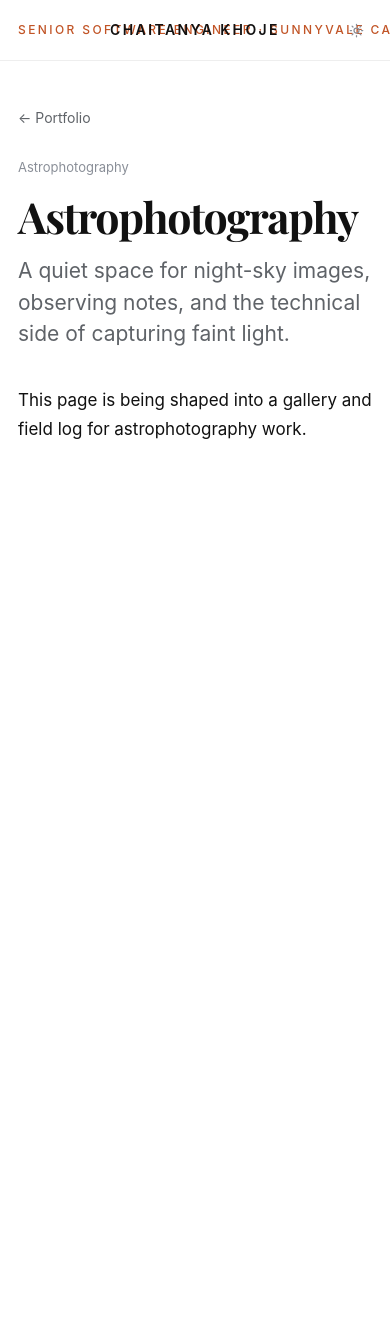
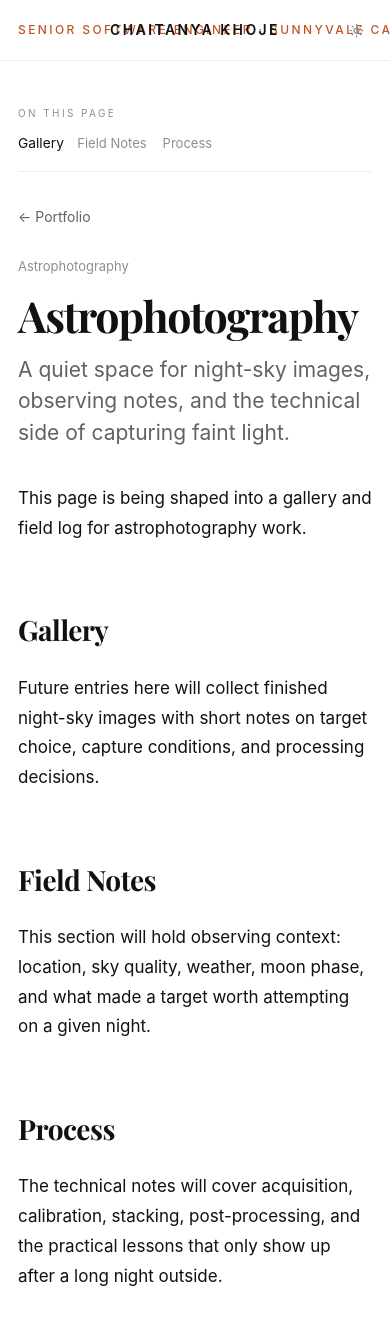
Before and after one commit to ChaitanyaKhoje/chaitanyakhoje.github.io, a Jekyll site: the page built from astrophotography.html, in a window 390 px wide and 1400 px high. Shown: the top 1325 px of the window. Built offline with Jekyll 4.4.1, drawn with Linux system fonts in a browser that asks for light colours; some web fonts are replaced.

Commit message:
feat: add article table of contents

```diff
--- /dev/null
+++ b/_includes/article_toc_script.html
@@ -0,0 +1,98 @@
+<script>
+(function() {
+  var bar = document.getElementById('progress-bar');
+  var prose = document.querySelector('.prose');
+  var toc = document.getElementById('article-toc-list');
+  var tocWrap = document.querySelector('.article-toc');
+  var toTop = document.getElementById('to-top-button');
+  if (!prose) return;
+
+  var headings = Array.prototype.slice.call(prose.querySelectorAll('h2, h3')).filter(function(heading) {
+    return heading.textContent.trim().length > 0;
+  });
+
+  function slugify(value) {
+    return value.toLowerCase()
+      .replace(/[^a-z0-9\s-]/g, '')
+      .trim()
+      .replace(/\s+/g, '-')
+      .replace(/-+/g, '-');
+  }
+
+  function ensureHeadingIds() {
+    var seen = {};
+    headings.forEach(function(heading) {
+      var base = heading.id || slugify(heading.textContent);
+      var id = base;
+      var count = 2;
+      while (seen[id] || document.getElementById(id) && document.getElementById(id) !== heading) {
+        id = base + '-' + count;
+        count += 1;
+      }
+      heading.id = id;
+      seen[id] = true;
+    });
+  }
+
+  function setActive(id) {
+    if (!toc) return;
+    Array.prototype.forEach.call(toc.querySelectorAll('.article-toc-link'), function(link) {
+      link.classList.toggle('is-active', link.getAttribute('href') === '#' + id);
+    });
+  }
+
+  function updateProgress() {
+    if (!bar) return;
+    var rect = prose.getBoundingClientRect();
+    var total = Math.max(prose.offsetHeight - window.innerHeight, 1);
+    var scrolled = Math.min(Math.max(-rect.top, 0), total);
+    bar.style.width = (scrolled / total * 100) + '%';
+  }
+
+  function updateToTop() {
+    if (!toTop) return;
+    toTop.classList.toggle('is-visible', window.scrollY > 520);
+  }
+
+  function updateActiveHeading() {
+    if (!headings.length) return;
+    var active = headings[0];
+    headings.forEach(function(heading) {
+      if (heading.getBoundingClientRect().top <= window.innerHeight * 0.32) {
+        active = heading;
+      }
+    });
+    setActive(active.id);
+  }
+
+  if (toc && tocWrap && headings.length) {
+    ensureHeadingIds();
+    headings.forEach(function(heading) {
+      var link = document.createElement('a');
+      link.className = 'article-toc-link article-toc-' + heading.tagName.toLowerCase();
+      link.href = '#' + heading.id;
+      link.textContent = heading.textContent.trim();
+      toc.appendChild(link);
+    });
+    tocWrap.hidden = false;
+    setActive(headings[0].id);
+  } else if (tocWrap) {
+    tocWrap.hidden = true;
+  }
+
+  updateProgress();
+  updateActiveHeading();
+  updateToTop();
+  window.addEventListener('scroll', function() {
+    updateProgress();
+    updateActiveHeading();
+    updateToTop();
+  }, { passive: true });
+
+  if (toTop) {
+    toTop.addEventListener('click', function() {
+      window.scrollTo({ top: 0, behavior: 'smooth' });
+    });
+  }
+})();
+</script>
--- a/assets/css/portfolio.css
+++ b/assets/css/portfolio.css
@@ -110,9 +110,16 @@ body {
   border-radius: 5px;
   letter-spacing: 0.8px;
   text-transform: uppercase;
-  transition: color 0.12s, background 0.12s;
+  transform: translateY(0) scale(1);
+  transition: color 0.16s, background 0.16s, box-shadow 0.16s, transform 0.16s;
 }
-.nav-link:hover { color: var(--ink); background: var(--bg-sub); }
+.nav-link:hover {
+  color: var(--ink);
+  background: var(--bg-sub);
+  box-shadow: 0 10px 24px color-mix(in srgb, var(--ink) 8%, transparent);
+  transform: translateY(-2px) scale(1.03);
+}
+.nav-link:active { transform: translateY(0) scale(0.98); }
 
 .theme-toggle {
   background: transparent;
@@ -124,9 +131,16 @@ body {
   display: inline-flex;
   align-items: center;
   margin-left: 4px;
-  transition: background 0.12s, color 0.12s;
+  transform: translateY(0) scale(1);
+  transition: background 0.16s, color 0.16s, box-shadow 0.16s, transform 0.16s;
 }
-.theme-toggle:hover { background: var(--bg-sub); color: var(--ink); }
+.theme-toggle:hover {
+  background: var(--bg-sub);
+  color: var(--ink);
+  box-shadow: 0 10px 24px color-mix(in srgb, var(--ink) 8%, transparent);
+  transform: translateY(-2px) scale(1.06);
+}
+.theme-toggle:active { transform: translateY(0) scale(0.96); }
 .theme-toggle svg { display: block; }
 
 /* ── Home page wrapper ──────────────────────────────────── */
@@ -197,16 +211,24 @@ body {
   font-size: 13px;
   padding: 11px 24px;
   background: transparent;
-  color: var(--ink);
+  color: var(--ink-soft);
   border: 1px solid var(--rule);
   border-radius: 0;
   cursor: pointer;
   text-decoration: none;
   display: inline-flex;
   align-items: center;
-  transition: border-color 0.12s, color 0.12s;
+  box-shadow: 0 0 0 color-mix(in srgb, var(--ink) 0%, transparent);
+  transform: translateY(0) scale(1);
+  transition: border-color 0.16s, box-shadow 0.16s, color 0.16s, transform 0.16s;
 }
-.btn-primary:hover { border-color: var(--ink-soft); color: var(--ink); }
+.btn-primary:hover {
+  border-color: var(--ink-soft);
+  color: var(--ink);
+  box-shadow: 0 18px 36px color-mix(in srgb, var(--ink) 10%, transparent);
+  transform: translateY(-4px) scale(1.025);
+}
+.btn-primary:active { transform: translateY(-1px) scale(0.98); }
 
 .btn-ghost {
   font-family: var(--mono);
@@ -220,9 +242,17 @@ body {
   text-decoration: none;
   display: inline-flex;
   align-items: center;
-  transition: border-color 0.12s, color 0.12s;
+  box-shadow: 0 0 0 color-mix(in srgb, var(--ink) 0%, transparent);
+  transform: translateY(0) scale(1);
+  transition: border-color 0.16s, box-shadow 0.16s, color 0.16s, transform 0.16s;
 }
-.btn-ghost:hover { border-color: var(--ink-soft); color: var(--ink); }
+.btn-ghost:hover {
+  border-color: var(--ink-soft);
+  color: var(--ink);
+  box-shadow: 0 18px 36px color-mix(in srgb, var(--ink) 10%, transparent);
+  transform: translateY(-4px) scale(1.025);
+}
+.btn-ghost:active { transform: translateY(-1px) scale(0.98); }
 
 /* ── Tech strip ─────────────────────────────────────────── */
 .tech-strip {
@@ -451,6 +481,18 @@ body {
 /* ── Reduced motion ─────────────────────────────────────── */
 @media (prefers-reduced-motion: reduce) {
   body { transition: none; }
+
+  .nav-link,
+  .theme-toggle,
+  .btn-primary,
+  .btn-ghost,
+  .back-link,
+  .post-header-tag,
+  .to-top-button,
+  .article-toc-link {
+    transition: color 0.12s, background 0.12s, border-color 0.12s, opacity 0.12s;
+    transform: none !important;
+  }
 }
 
 /* ═══════════════════════════════════════════════════════════
@@ -459,12 +501,114 @@ body {
    post pages depend on these classes via post.html.
    ═══════════════════════════════════════════════════════════ */
 
+.article-shell {
+  width: min(1180px, calc(100vw - 64px));
+  margin: 0 auto;
+  padding: 56px 0 128px;
+  display: grid;
+  grid-template-columns: minmax(0, 760px) 240px;
+  gap: 72px;
+  align-items: start;
+}
+
 /* Single post wrapper */
 .post-wrap {
   max-width: 760px;
-  margin: 0 auto;
-  padding: 56px 32px 128px;
+  margin: 0;
+  padding: 0;
 }
+
+.article-toc {
+  position: sticky;
+  top: calc(var(--nav-h) + 32px);
+  min-width: 0;
+}
+
+.article-toc[hidden] {
+  display: none;
+}
+
+.article-toc-inner {
+  border-left: 1px solid var(--rule);
+  padding-left: 18px;
+}
+
+.article-toc-label {
+  font-family: var(--mono);
+  font-size: 10px;
+  color: var(--ink-faint);
+  letter-spacing: 2.4px;
+  text-transform: uppercase;
+  margin-bottom: 14px;
+}
+
+.article-toc-list {
+  display: grid;
+  gap: 9px;
+}
+
+.article-toc-link {
+  color: var(--ink-faint);
+  font-size: 13px;
+  line-height: 1.35;
+  text-decoration: none;
+  transform-origin: left center;
+  transition: color 0.16s, transform 0.16s, opacity 0.16s;
+}
+
+.article-toc-link:hover {
+  color: var(--ink-soft);
+}
+
+.article-toc-link.is-active {
+  color: var(--ink);
+  opacity: 1;
+  transform: scale(1.12);
+}
+
+.article-toc-h3 {
+  padding-left: 12px;
+  font-size: 12px;
+  opacity: 0.82;
+}
+
+.to-top-button {
+  position: fixed;
+  right: 32px;
+  bottom: 96px;
+  z-index: 45;
+  width: 42px;
+  height: 42px;
+  border: 1px solid var(--rule);
+  background: color-mix(in srgb, var(--bg) 88%, transparent);
+  color: var(--ink-soft);
+  border-radius: 999px;
+  cursor: pointer;
+  font-family: var(--mono);
+  font-size: 18px;
+  line-height: 1;
+  opacity: 0;
+  pointer-events: none;
+  transform: translateY(10px) scale(0.94);
+  box-shadow: 0 0 0 color-mix(in srgb, var(--ink) 0%, transparent);
+  transition: opacity 0.16s, transform 0.16s, color 0.16s, border-color 0.16s, box-shadow 0.16s;
+  backdrop-filter: blur(12px);
+  -webkit-backdrop-filter: blur(12px);
+}
+
+.to-top-button.is-visible {
+  opacity: 1;
+  pointer-events: auto;
+  transform: translateY(0) scale(1);
+}
+
+.to-top-button:hover {
+  color: var(--ink);
+  border-color: var(--ink-soft);
+  box-shadow: 0 18px 36px color-mix(in srgb, var(--ink) 10%, transparent);
+  transform: translateY(-4px) scale(1.08);
+}
+.to-top-button:active { transform: translateY(-1px) scale(0.96); }
 
 .back-link {
   display: inline-flex;
@@ -474,9 +618,14 @@ body {
   color: var(--ink-soft);
   text-decoration: none;
   margin-bottom: 28px;
-  transition: color 0.12s;
+  transform: translateY(0) scale(1);
+  transition: color 0.16s, transform 0.16s;
 }
-.back-link:hover { color: var(--ink); }
+.back-link:hover {
+  color: var(--ink);
+  transform: translateY(-2px) scale(1.025);
+}
+.back-link:active { transform: translateY(0) scale(0.98); }
 
 .post-header { margin-bottom: 36px; }
 
@@ -523,9 +672,16 @@ body {
   border: 1px solid var(--rule);
   border-radius: 6px;
   text-decoration: none;
-  transition: border-color 0.12s, color 0.12s;
+  transform: translateY(0) scale(1);
+  transition: border-color 0.16s, box-shadow 0.16s, color 0.16s, transform 0.16s;
 }
-.post-header-tag:hover { border-color: var(--ink-soft); color: var(--ink); }
+.post-header-tag:hover {
+  border-color: var(--ink-soft);
+  color: var(--ink);
+  box-shadow: 0 10px 24px color-mix(in srgb, var(--ink) 8%, transparent);
+  transform: translateY(-2px) scale(1.04);
+}
+.post-header-tag:active { transform: translateY(0) scale(0.98); }
 
 /* Prose */
 .prose { font-size: 18px; line-height: 1.75; }
@@ -537,12 +693,14 @@ body {
   font-weight: 700;
   letter-spacing: -0.5px;
   margin: 2.2em 0 0.7em;
+  scroll-margin-top: calc(var(--nav-h) + 24px);
 }
 
 .prose h3 {
   font-size: 21px;
   font-weight: 600;
   margin: 1.8em 0 0.5em;
+  scroll-margin-top: calc(var(--nav-h) + 24px);
 }
 
 .prose ul, .prose ol { padding-left: 1.4em; margin-bottom: 1.4em; }
@@ -617,9 +775,48 @@ body {
 .highlight .o  { color: var(--ink-soft); }
 .highlight .p  { color: var(--ink-soft); }
 
+@media (max-width: 1080px) {
+  .article-shell {
+    width: min(760px, calc(100vw - 48px));
+    grid-template-columns: 1fr;
+    gap: 32px;
+  }
+
+  .article-toc {
+    position: static;
+    order: -1;
+  }
+
+  .article-toc-inner {
+    border-left: none;
+    border-bottom: 1px solid var(--rule);
+    padding: 0 0 18px;
+  }
+
+  .article-toc-list {
+    display: flex;
+    gap: 10px 16px;
+    flex-wrap: wrap;
+  }
+
+  .article-toc-link,
+  .article-toc-h3 {
+    padding-left: 0;
+  }
+
+  .article-toc-link.is-active {
+    transform: scale(1.06);
+  }
+}
+
 @media (max-width: 480px) {
+  .article-shell {
+    width: 100%;
+    padding: 44px 18px 96px;
+  }
+
   .post-wrap {
-    padding: 44px 18px 96px;
+    padding: 0;
   }
 
   .post-h1 {
@@ -629,4 +826,9 @@ body {
   .prose {
     font-size: 17px;
   }
+
+  .to-top-button {
+    right: 18px;
+    bottom: 72px;
+  }
 }
--- a/astrophotography.html
+++ b/astrophotography.html
@@ -5,7 +5,8 @@ description: Astrophotography work by Chaitanya Khoje.
 permalink: /astrophotography/
 ---
 
-<div class="post-wrap astro-wrap">
+<div class="article-shell">
+  <article class="post-wrap astro-wrap">
     <a class="back-link" href="{{ '/' | relative_url }}">← Portfolio</a>
 
     <header class="post-header">
@@ -18,5 +19,28 @@ permalink: /astrophotography/
 
     <div class="prose">
       <p>This page is being shaped into a gallery and field log for astrophotography work.</p>
+
+      <h2>Gallery</h2>
+      <p>Future entries here will collect finished night-sky images with short notes on target choice, capture conditions, and processing decisions.</p>
+
+      <h2>Field Notes</h2>
+      <p>This section will hold observing context: location, sky quality, weather, moon phase, and what made a target worth attempting on a given night.</p>
+
+      <h2>Process</h2>
+      <p>The technical notes will cover acquisition, calibration, stacking, post-processing, and the practical lessons that only show up after a long night outside.</p>
     </div>
+  </article>
+
+  <aside class="article-toc" aria-label="Table of contents">
+    <div class="article-toc-inner">
+      <p class="article-toc-label">On this page</p>
+      <nav class="article-toc-list" id="article-toc-list"></nav>
     </div>
+  </aside>
+</div>
+
+<button class="to-top-button" id="to-top-button" type="button" aria-label="Back to top" title="Back to top">
+  ↑
+</button>
+
+{% include article_toc_script.html %}
```
Also changed, not shown: _layouts/post.html (+15 -14 lines). Lines whose indentation alone changed are shown as unchanged.
